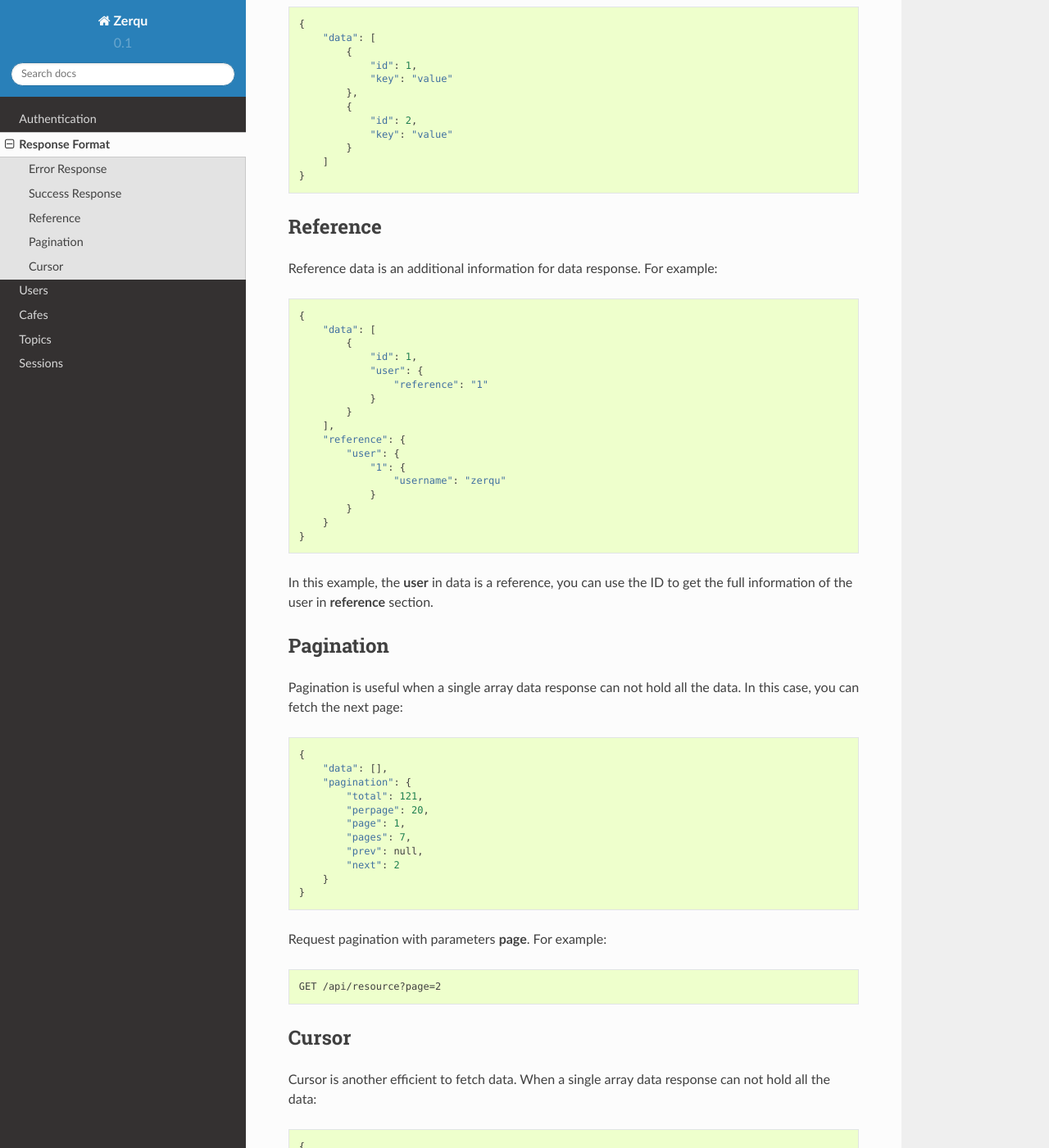
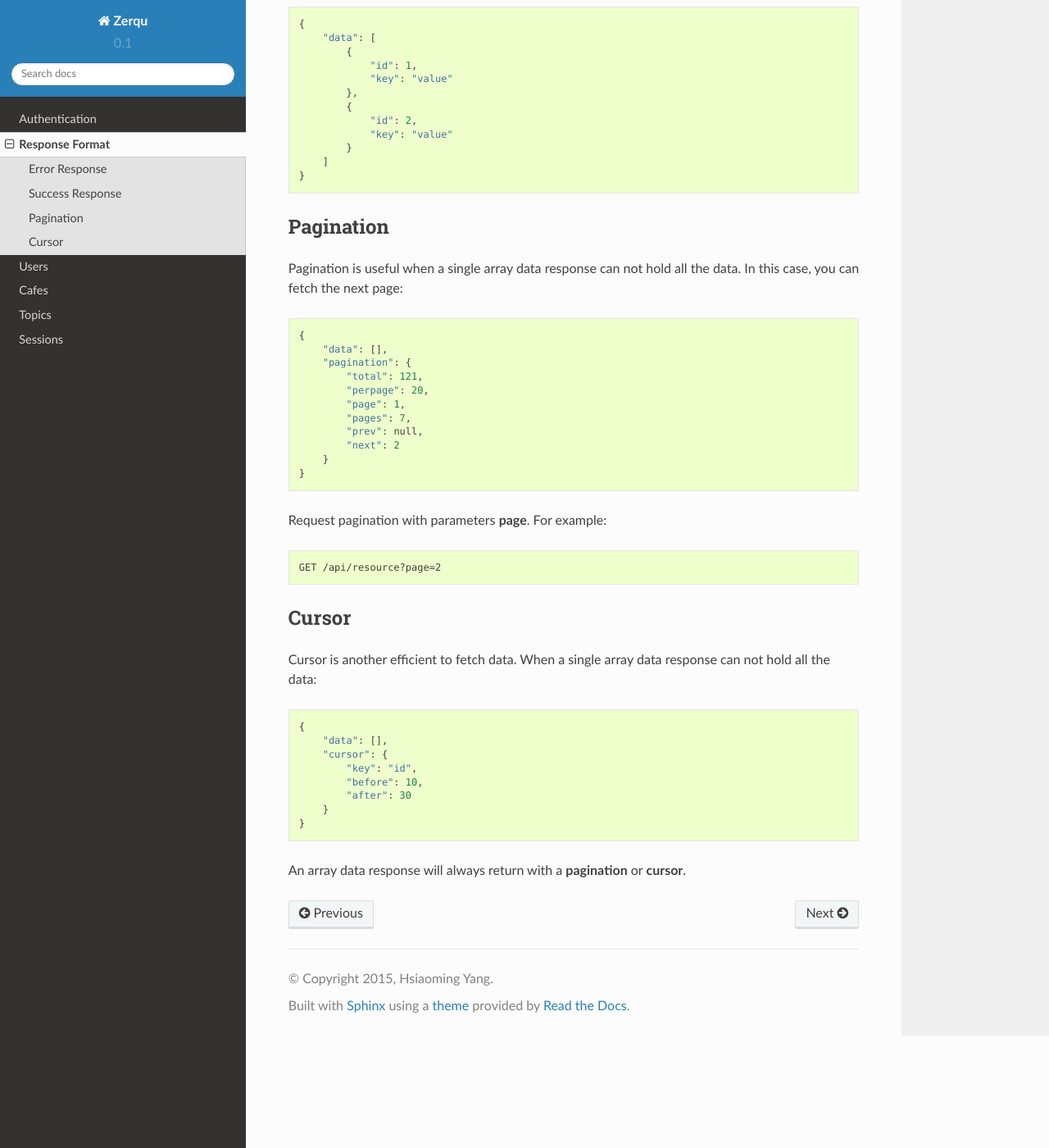
Before and after one commit to lepture/zerqu, a Sphinx documentation site: the page built from docs/format.rst, in a window 1280 px wide and 1400 px high, scrolled down 690 px. Shown: the whole window at 82% size. Built offline with Sphinx 7.4.7 and the Read the Docs theme 2.0.0, drawn with Linux system fonts in a browser that asks for light colours.

Commit message:
Remove reference in response format

```diff
--- a/docs/format.rst
+++ b/docs/format.rst
@@ -41,33 +41,6 @@ of the hash map::
     }
 
 
-Reference
----------
-
-Reference data is an additional information for data response. For example::
-
-    {
-        "data": [
-            {
-                "id": 1,
-                "user": {
-                    "reference": "1"
-                }
-            }
-        ],
-        "reference": {
-            "user": {
-                "1": {
-                    "username": "zerqu"
-                }
-            }
-        }
-    }
-
-In this example, the **user** in data is a reference, you can use the ID to get
-the full information of the user in **reference** section.
-
-
 Pagination
 ----------
 
@@ -100,7 +73,7 @@ can not hold all the data::
         "data": [],
         "cursor": {
             "key": "id",
-            "before": 1,
+            "before": 10,
             "after": 30
         }
     }
```
Also changed, not shown: 4 other files.
